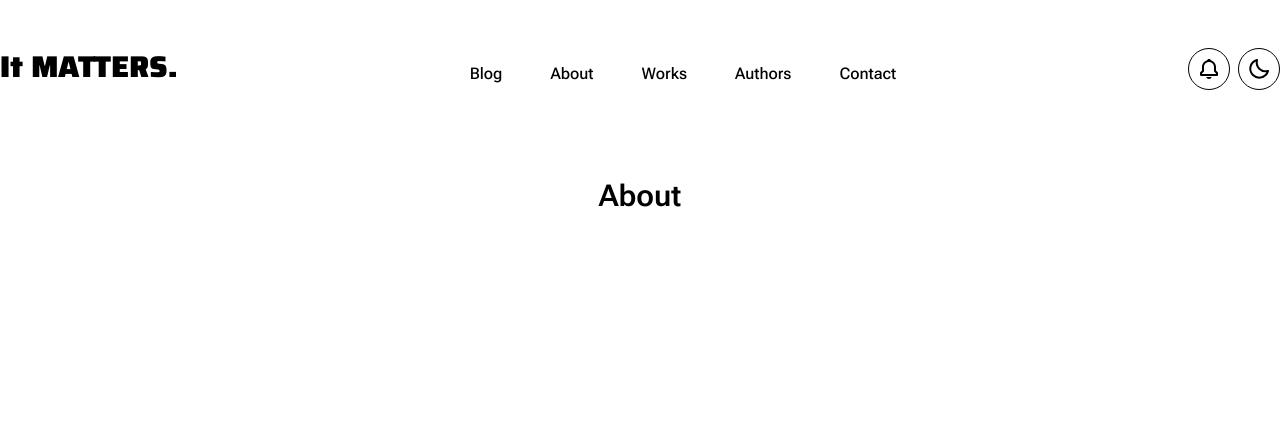
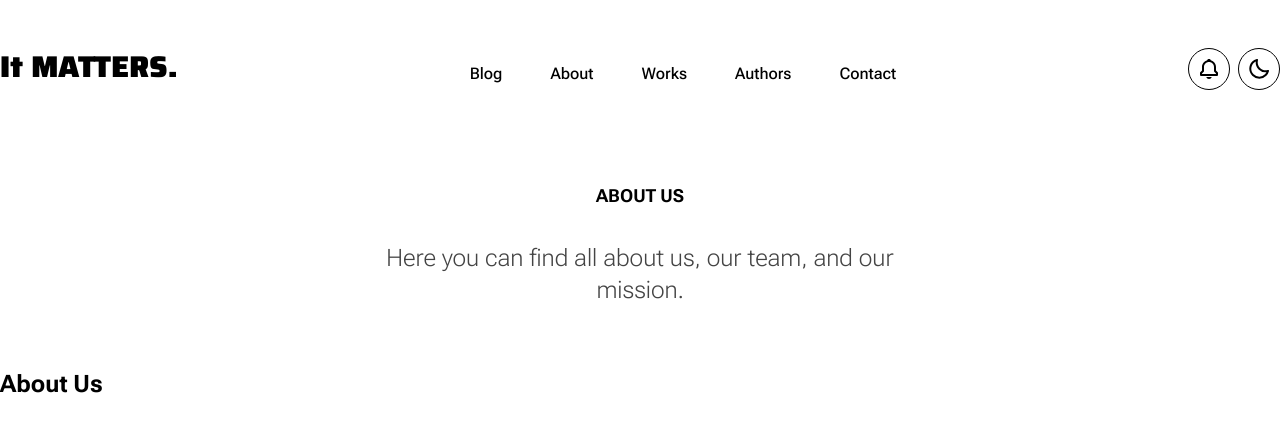
Before and after one commit to vKarich2/next-static-blog, a Next.js app: page /about in a window 1280 px wide. Shown: the top 432 px of the page. Built offline with nearby package versions, Linux system fonts and the light colour scheme.

Commit message:
feat: add welcome messages on all pages

```diff
--- a/app/about/page.tsx
+++ b/app/about/page.tsx
@@ -1,7 +1,15 @@
-export default function About() {
+import WelcomeBlock from "@/components/WelcomeBlock";
+import welcomeData from "@/data/welcomeData.json";
+
+const About = () => {
   return (
-    <div className="flex text-3xl justify-center mt-10">
-      <h1>About</h1>
+    <div className="flex flex-col text-3xl justify-center mt-[100px]">
+      <WelcomeBlock {...welcomeData.about} />
+      <div>
+        <h2 className="font-bold mb-[60px]">About Us</h2>
+      </div>
     </div>
   );
 }
+
+export default About;
--- a/app/authors/page.tsx
+++ b/app/authors/page.tsx
@@ -1,9 +1,19 @@
 import { getAuthors } from "@/lib/authors";
 import AuthorsList from "@/components/ListAuthors";
+import WelcomeBlock from "@/components/WelcomeBlock";
+import welcomeData from "@/data/welcomeData.json";
 
 const AuthorsPage = () => {
 	const authors = getAuthors();
-	return <AuthorsList authors={authors} />;
+	return (
+		<div className="flex flex-col text-3xl justify-center mt-[100px]">
+			<WelcomeBlock {...welcomeData.authors} />
+			<div>
+				<h2 className="font-bold mb-[60px]">Our Authors</h2>
+				<AuthorsList authors={authors} />;
+			</div>
+		</div>
+	)
 };
 
 export default AuthorsPage;
--- a/app/blog/page.tsx
+++ b/app/blog/page.tsx
@@ -1,15 +1,17 @@
 import PostsList from "@/components/ListPosts";
 import { getPosts } from "@/lib/posts";
+import welcomeData from "@/data/welcomeData.json";
+import WelcomeBlock from "@/components/WelcomeBlock";
 
 const Blog = () => {
 	const posts = getPosts();
 	return (
 		<div className="flex flex-col text-3xl justify-center mt-[100px]">
-			<div className="flex flex-col items-center mb-[60px]">
-				<h2 className="text-center text-lg font-bold text-black uppercase">WHERE IDEAS MEET INSIGHTS</h2>
-				<p className="text-center text-2xl font-extralight font-[#444444] max-w-[530px] mt-8">Welcome to our blog! We inspire and inform, offering unique insights into contemporary topics from experts across various fields</p>
+			<WelcomeBlock {...welcomeData.blog} />
+			<div>
+				<h2 className="font-bold mb-[60px]">All Posts</h2>
+				<PostsList posts={posts} />
 			</div>
-			<PostsList posts={posts} />
 		</div>
 	);
 }
--- a/app/contact/page.tsx
+++ b/app/contact/page.tsx
@@ -1,7 +1,15 @@
-export default function Contact() {
+import WelcomeBlock from "@/components/WelcomeBlock";
+import welcomeData from "@/data/welcomeData.json";
+
+const Contact = () => {
 	return (
-		<div className="flex text-3xl justify-center mt-10">
-			<h1>Contact</h1>
+		<div className="flex flex-col text-3xl justify-center mt-[100px]">
+			<WelcomeBlock {...welcomeData.contact} />
+			<div>
+				<h2 className="font-bold mb-[60px]">Contact Us</h2>
+			</div>
 		</div>
 	);
 }
+
+export default Contact;
--- a/app/page.tsx
+++ b/app/page.tsx
@@ -1,10 +1,13 @@
 import RecentPosts from "@/components/RecentPosts"
+import WelcomeBlock from "@/components/WelcomeBlock"
 import { getPosts } from "@/lib/posts"
+import welcomeData from "@/data/welcomeData.json"
 
 export default function Home() {
   const recentPosts = getPosts();
   return (
-    <div className="flex justify-center text-3xl mt-10">
+    <div className="flex flex-col text-3xl mt-16">
+      <WelcomeBlock {...welcomeData.home} />
       <div>
         <h2 className="font-bold mb-[60px]">Recent Posts</h2>
         <RecentPosts posts={recentPosts} />
--- a/app/works/[slug]/page.tsx
+++ /dev/null
@@ -1,7 +0,0 @@
-export default function Work() {
-	return (
-		<div className="flex text-3xl justify-center mt-10">
-			<h1>Work</h1>
-		</div>
-	);
-}
--- a/app/works/page.tsx
+++ b/app/works/page.tsx
@@ -1,7 +1,15 @@
-export default function Works() {
+import WelcomeBlock from "@/components/WelcomeBlock";
+import welcomeData from "@/data/welcomeData.json";
+
+const Works = () => {
 	return (
-		<div className="flex text-3xl justify-center mt-10">
-			<h1>Works</h1>
+		<div className="flex flex-col text-3xl justify-center mt-[100px]">
+			<WelcomeBlock {...welcomeData.works} />
+			<div>
+				<h2 className="font-bold mb-[60px]">Our Works</h2>
+			</div>
 		</div>
 	);
 }
+
+export default Works;
--- /dev/null
+++ b/components/WelcomeBlock.tsx
@@ -0,0 +1,17 @@
+import React from "react"
+
+interface WelcomeBlockProps {
+    title: string;
+    description: string;
+}
+
+const WelcomeBlock: React.FC<WelcomeBlockProps> = ({ title, description }) => {
+    return (
+			<div className="flex flex-col items-center mb-[60px]">
+				<h2 className="text-center text-lg font-bold text-black uppercase">{title}</h2>
+				<p className="text-center text-2xl font-extralight font-[#444444] max-w-[530px] mt-8">{description}</p>
+			</div>
+    )
+}
+
+export default WelcomeBlock;
--- /dev/null
+++ b/data/welcomeData.json
@@ -0,0 +1,30 @@
+{
+	"home": {
+		"title": "WHERE IDEAS MEET INSIGHTS",
+		"description": "We hope you find something here that interests you. If you have any questions, please feel free to contact us."
+	},
+	"blog": {
+		"title": "BLOG",
+		"description": "Welcome to our blog! We inspire and inform, offering unique insights into contemporary topics from experts across various fields"
+	},
+	"about": {
+		"title": "ABOUT US",
+		"description": "Here you can find all about us, our team, and our mission."
+	},
+	"works": {
+		"title": "OUR WORKS",
+		"description": "Here you can find all our works, from books to articles, and more. You can also find here GitHub repositories and other resources."
+	},
+	"authors": {
+		"title": "OUR AUTHORS",
+		"description": "Here you can find all our authors, and their works. You can also find their social media profiles and contact information."
+	},
+	"contact": {
+		"title": "CONTACT US",
+		"description": "We would love to hear from you! Please fill out the form below and we will get back to you as soon as possible."
+	},
+	"404": {
+		"title": "ERROR 404",
+		"description": "The page you are looking for does not exist. Please check the URL and try again."
+	}
+}
```
